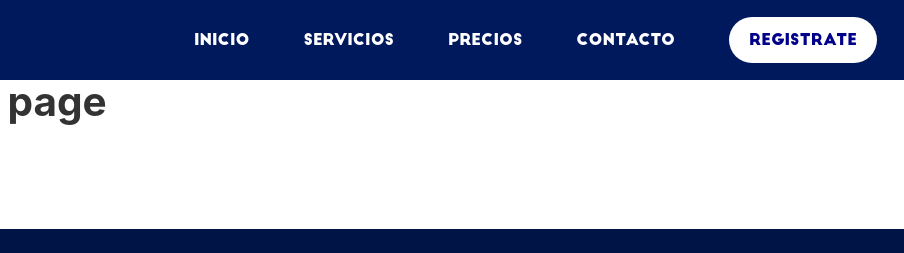
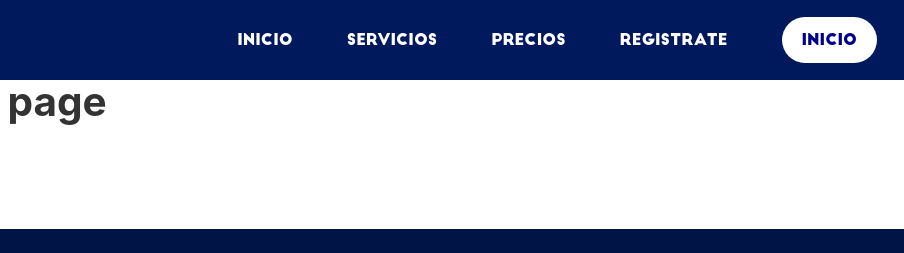
Before and after one commit to DanielHerreraCordova/Changarrito, a Gatsby site: page /page-2 in a window 1280 px wide. Shown: the top 253 px of the page, 376-1280 px from the left. Built offline with nearby package versions, Linux system fonts and the light colour scheme; Gatsby itself is replaced by a stand-in of ours.

Commit message:
Update header.js

```diff
--- a/src/components/header.js
+++ b/src/components/header.js
@@ -18,8 +18,8 @@ const Header = ({ siteTitle }) => (
         <li><Link to="/">Inicio</Link></li>
         <li><Link to="/404">Servicios</Link></li>
         <li><Link to="/404">Precios</Link></li>
-        <li><Link to="/404">Contacto</Link></li>
-        <li className="bn"><a href="https://upbeat-ramanujan-b41d2c.netlify.com/">Registrate</a></li>
+        <li><Link to="/404">Registrate</Link></li>
+        <li className="bn"><a href="https://upbeat-ramanujan-b41d2c.netlify.com/">Inicio</a></li>
       </ul>
     </div>
   </header>
```
